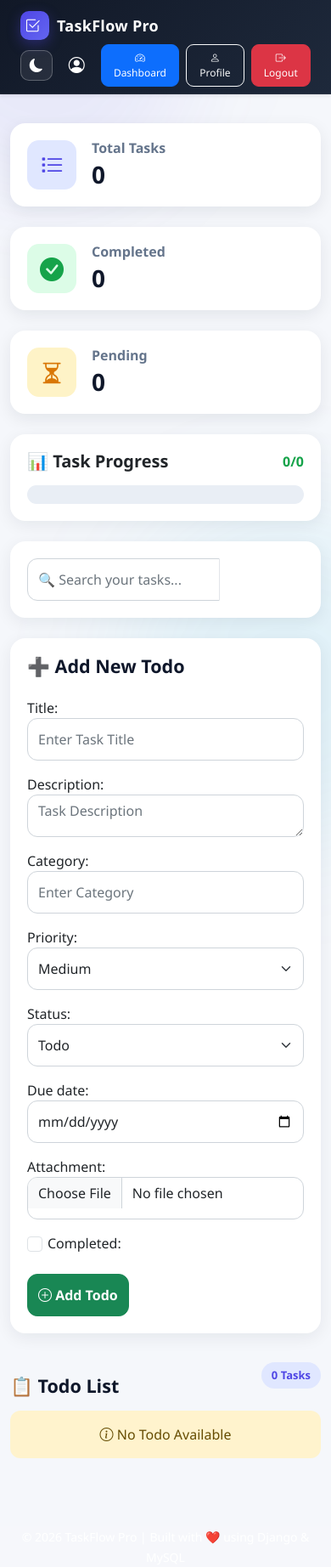
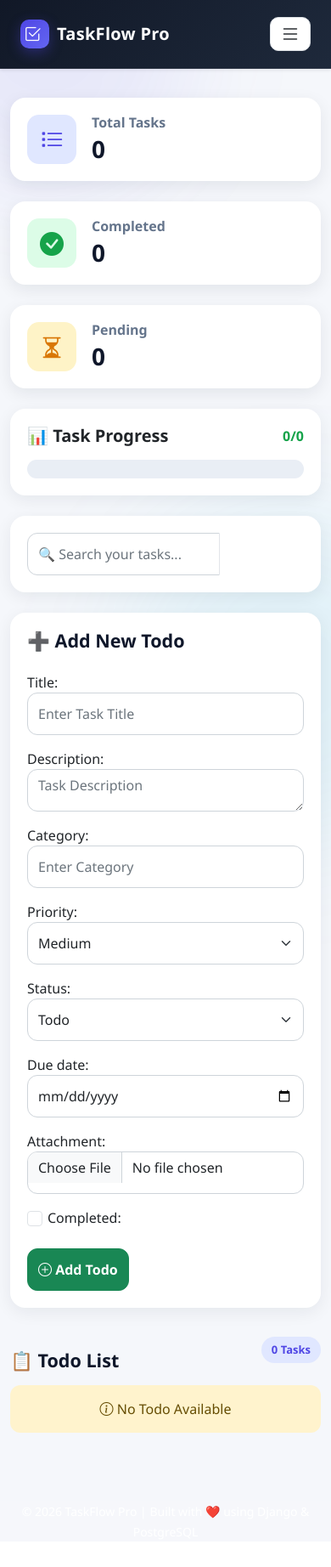
Before and after one commit to Swadesh-123456/Django-Todo-_project, a Django app: page / in a window 390 px wide. Shown: the whole page at 85% size. After the commit the page ends 1787 px from the top, so only its background shows below. Run offline with Django 5.2, Linux system fonts and the light colour scheme; the visitor is signed in with stand-in values (Sample User, id 1); data that the repository does not hold is empty.

Commit message:
Improve responsive mobile navbar

```diff
--- a/static/css/style.css
+++ b/static/css/style.css
@@ -1342,3 +1342,146 @@ body.dark-mode .theme-toggle:hover {
         height: 35px;
     }
 }
+
+/* =====================================================
+   RESPONSIVE NAVBAR
+===================================================== */
+
+.navbar {
+    position: relative;
+    z-index: 1000;
+}
+
+.navbar-toggler {
+    border: 1px solid #dee2e6;
+    border-radius: 10px;
+    padding: 7px 11px;
+    font-size: 24px;
+    background: #ffffff;
+    color: #212529;
+}
+
+.navbar-toggler:focus {
+    box-shadow: none;
+}
+
+.navbar-actions {
+    flex-wrap: nowrap;
+}
+
+.navbar-user {
+    display: flex;
+    align-items: center;
+    gap: 6px;
+    text-decoration: none;
+    white-space: nowrap;
+}
+
+.nav-btn {
+    white-space: nowrap;
+}
+
+.logout-form {
+    margin: 0;
+}
+
+
+/* =====================================================
+   TABLET + MOBILE
+===================================================== */
+
+@media (max-width: 991.98px) {
+
+    .navbar .container-fluid {
+        padding: 10px 16px;
+        flex-wrap: wrap;
+    }
+
+    .navbar-brand {
+        font-size: 21px;
+    }
+
+    .navbar-toggler {
+        margin-left: auto;
+    }
+
+    .navbar-collapse {
+        width: 100%;
+        margin-top: 12px;
+    }
+
+    .navbar-actions {
+        width: 100%;
+        display: flex !important;
+        flex-wrap: wrap !important;
+        justify-content: center;
+        gap: 8px !important;
+        padding: 14px 0 6px;
+        border-top: 1px solid #e5e7eb;
+    }
+
+    .navbar-user {
+        padding: 7px 12px;
+    }
+
+    .nav-btn {
+        min-height: 42px;
+        padding: 8px 14px;
+    }
+}
+
+
+/* =====================================================
+   SMALL MOBILE
+===================================================== */
+
+@media (max-width: 480px) {
+
+    .navbar .container-fluid {
+        padding-left: 12px;
+        padding-right: 12px;
+    }
+
+    .navbar-brand {
+        font-size: 20px;
+    }
+
+    .navbar-actions {
+        justify-content: stretch;
+    }
+
+    .navbar-user {
+        width: 100%;
+        justify-content: center;
+        padding: 9px;
+        border-radius: 8px;
+    }
+
+    .navbar-actions .nav-btn {
+        flex: 1;
+        min-width: 0;
+    }
+
+    .logout-form {
+        flex: 1;
+    }
+
+    .logout-form .nav-btn {
+        width: 100%;
+    }
+}
+
+
+/* =====================================================
+   DARK MODE NAVBAR
+===================================================== */
+
+body.dark-mode .navbar-toggler {
+    background: #1e293b;
+    color: #ffffff;
+    border-color: #475569;
+}
+
+body.dark-mode .navbar-actions {
+    border-color: #334155;
+}
--- a/todo/templates/base.html
+++ b/todo/templates/base.html
@@ -6,7 +6,7 @@
 
     <title>{% block title %}TaskFlow Pro{% endblock %}</title>
 
-    <!-- Bootstrap -->
+    <!-- Bootstrap 5 -->
     <link
         href="https://cdn.jsdelivr.net/npm/bootstrap@5.3.3/dist/css/bootstrap.min.css"
         rel="stylesheet"
@@ -29,97 +29,132 @@
 
 <body>
 
-<!-- =========================
-     PROFESSIONAL NAVBAR
-========================= -->
+<!-- =====================================================
+     PROFESSIONAL RESPONSIVE NAVBAR
+===================================================== -->
 
 <nav class="navbar navbar-expand-lg shadow-sm">
 
     <div class="container-fluid px-4">
 
         <!-- Brand -->
-        <a class="navbar-brand fw-bold d-flex align-items-center"
-           href="{% url 'home' %}">
-
+        <a
+            class="navbar-brand fw-bold d-flex align-items-center"
+            href="{% url 'home' %}"
+        >
             <span class="brand-icon">
                 <i class="bi bi-check2-square"></i>
             </span>
 
             <span>TaskFlow Pro</span>
-
         </a>
 
 
-        <!-- Right Side -->
-        <div class="ms-auto d-flex align-items-center gap-2">
+        <!-- Mobile Menu Button -->
+        <button
+            class="navbar-toggler d-lg-none"
+            type="button"
+            data-bs-toggle="collapse"
+            data-bs-target="#mainNavbar"
+            aria-controls="mainNavbar"
+            aria-expanded="false"
+            aria-label="Toggle navigation"
+        >
+            <i class="bi bi-list"></i>
+        </button>
+
+
+        <!-- Navbar Menu -->
+        <div
+            class="collapse navbar-collapse"
+            id="mainNavbar"
+        >
+
+            <div class="ms-auto d-flex align-items-center gap-2 navbar-actions">
 
                 {% if user.is_authenticated %}
 
-                <!-- Theme -->
+                    <!-- Theme Toggle -->
                     <button
                         id="theme-toggle"
                         type="button"
                         class="theme-toggle"
                         title="Toggle Dark Mode"
-                    aria-label="Toggle Dark Mode">
-
-                    <i id="theme-icon"
-                       class="bi bi-moon-fill"></i>
-
+                        aria-label="Toggle Dark Mode"
+                    >
+                        <i
+                            id="theme-icon"
+                            class="bi bi-moon-fill"
+                        ></i>
                     </button>
 
 
                     <!-- User -->
-                <a href="{% url 'profile' %}"
-                   class="navbar-user">
-
+                    <a
+                        href="{% url 'profile' %}"
+                        class="navbar-user"
+                    >
                         <i class="bi bi-person-circle"></i>
 
                         <span>
                             {{ user.username }}
                         </span>
-
                     </a>
 
 
                     <!-- Dashboard -->
-                <a href="{% url 'dashboard' %}"
-                   class="btn btn-primary btn-sm nav-btn">
-
+                    <a
+                        href="{% url 'dashboard' %}"
+                        class="btn btn-primary btn-sm nav-btn"
+                    >
                         <i class="bi bi-speedometer2"></i>
-                    Dashboard
-
+                        <span>Dashboard</span>
                     </a>
 
 
                     <!-- Profile -->
-                <a href="{% url 'profile' %}"
-                   class="btn btn-outline-light btn-sm nav-btn">
-
+                    <a
+                        href="{% url 'profile' %}"
+                        class="btn btn-outline-light btn-sm nav-btn"
+                    >
                         <i class="bi bi-person"></i>
-                    Profile
-
+                        <span>Profile</span>
                     </a>
 
 
                     <!-- Logout -->
-                <form method="POST"
+                    <form
+                        method="POST"
                         action="{% url 'logout' %}"
-                      class="logout-form">
+                        class="logout-form"
+                    >
 
                         {% csrf_token %}
 
-                    <button type="submit"
-                            class="btn btn-danger btn-sm nav-btn">
-
+                        <button
+                            type="submit"
+                            class="btn btn-danger btn-sm nav-btn"
+                        >
                             <i class="bi bi-box-arrow-right"></i>
-                        Logout
-
+                            <span>Logout</span>
                         </button>
 
                     </form>
 
+                {% else %}
+
+                    <!-- Login -->
+                    <a
+                        href="{% url 'login' %}"
+                        class="btn btn-primary btn-sm nav-btn"
+                    >
+                        <i class="bi bi-box-arrow-in-right"></i>
+                        Login
+                    </a>
+
                 {% endif %}
+
+            </div>
 
         </div>
 
@@ -155,7 +190,7 @@
         <small>
             © 2026 TaskFlow Pro
             <span class="footer-separator">|</span>
-            Built with ❤️ using Django & MySQL
+            Built with ❤️ using Django & PostgreSQL
         </small>
 
     </div>
@@ -168,54 +203,90 @@
 ===================================================== -->
 
 <script>
+
 document.addEventListener("DOMContentLoaded", function () {
 
     const themeToggle = document.getElementById("theme-toggle");
 
-    if (!themeToggle) return;
+    if (!themeToggle) {
+        return;
+    }
+
+
+    /* =================================================
+       APPLY THEME
+    ================================================= */
 
     function applyTheme(theme) {
 
+        const icon = document.getElementById("theme-icon");
+
         if (theme === "dark") {
+
             document.body.classList.add("dark-mode");
-            themeToggle.innerHTML = '<i class="bi bi-sun-fill"></i>';
+
+            if (icon) {
+                icon.className = "bi bi-sun-fill";
+            }
+
             themeToggle.title = "Switch to Light Mode";
+
         } else {
+
             document.body.classList.remove("dark-mode");
-            themeToggle.innerHTML = '<i class="bi bi-moon-fill"></i>';
+
+            if (icon) {
+                icon.className = "bi bi-moon-fill";
+            }
+
             themeToggle.title = "Switch to Dark Mode";
         }
     }
 
-    // Load saved theme
-    const savedTheme = localStorage.getItem("theme") || "light";
+
+    /* =================================================
+       LOAD SAVED THEME
+    ================================================= */
+
+    const savedTheme =
+        localStorage.getItem("theme") || "light";
 
     applyTheme(savedTheme);
 
-    // Toggle theme
+
+    /* =================================================
+       TOGGLE THEME
+    ================================================= */
+
     themeToggle.addEventListener("click", function () {
 
         const isDark =
             document.body.classList.contains("dark-mode");
 
-        const newTheme = isDark ? "light" : "dark";
+        const newTheme =
+            isDark ? "light" : "dark";
 
-        localStorage.setItem("theme", newTheme);
+        localStorage.setItem(
+            "theme",
+            newTheme
+        );
 
         applyTheme(newTheme);
+
     });
 
 });
+
 </script>
 
 
-
-
-<!-- Bootstrap JS -->
+<!-- =====================================================
+     BOOTSTRAP JS
+===================================================== -->
 
 <script
-    src="https://cdn.jsdelivr.net/npm/bootstrap@5.3.3/dist/js/bootstrap.bundle.min.js">
-</script>
+    src="https://cdn.jsdelivr.net/npm/bootstrap@5.3.3/dist/js/bootstrap.bundle.min.js"
+></script>
 
 </body>
 </html>
```
Lines whose indentation alone changed are shown as unchanged.
